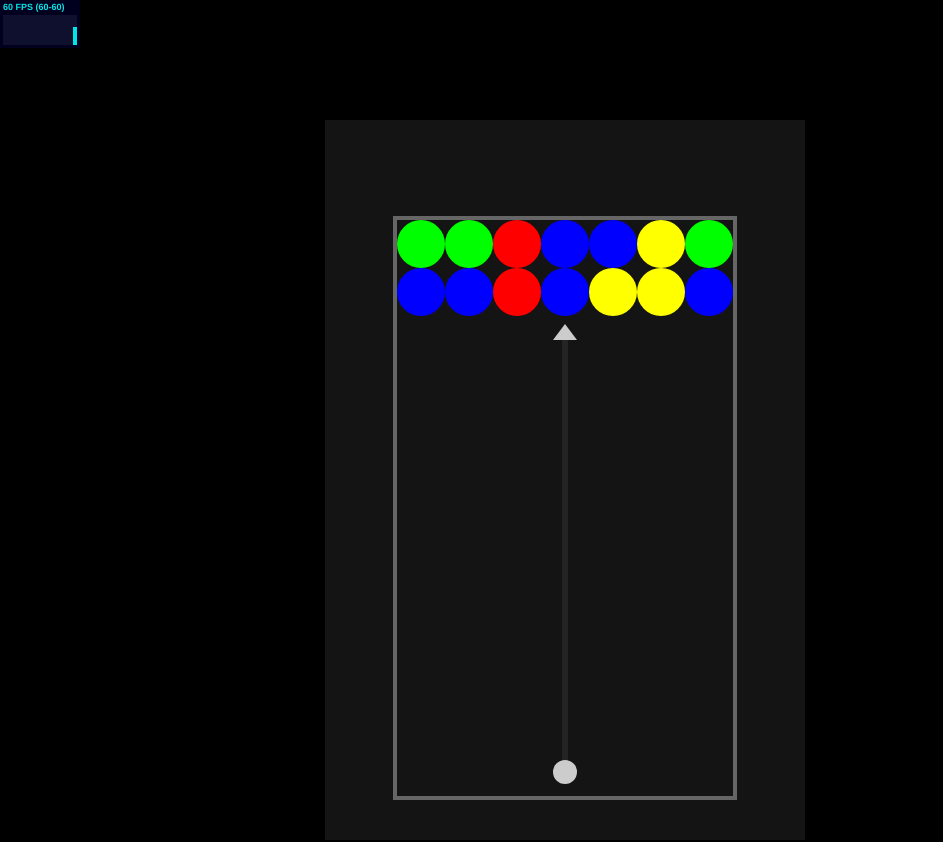
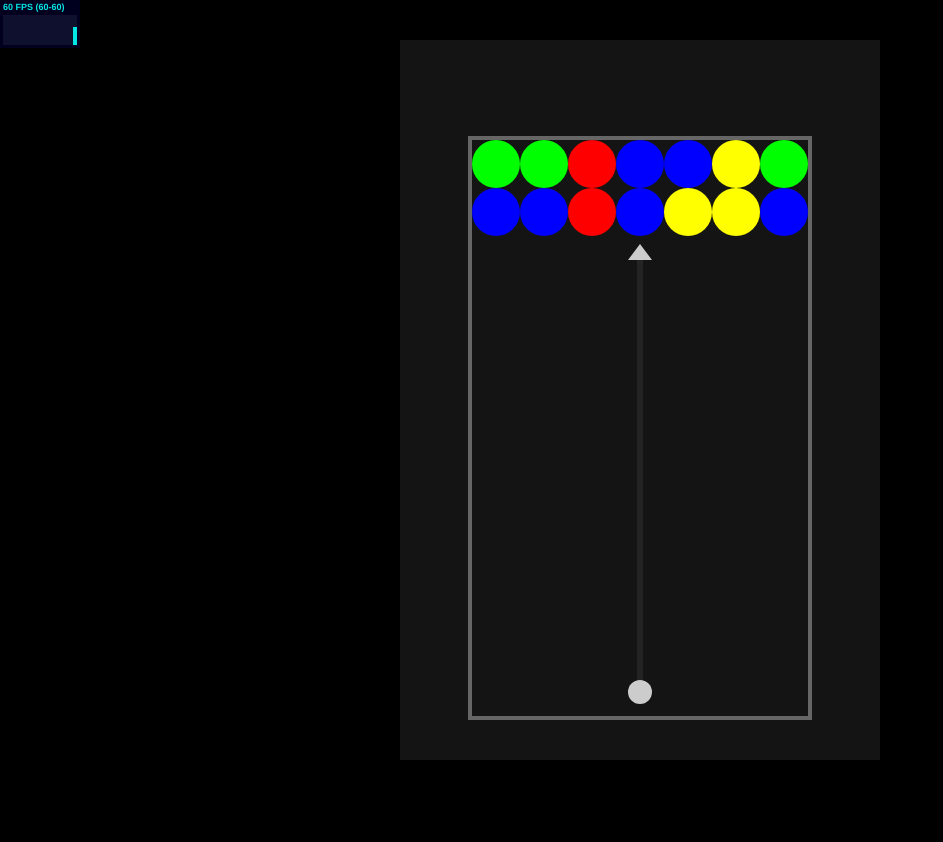
Before and after one commit to jordanranson-archive/PuzzleGame, a plain HTML site: page index.html in a window 1280 px wide. Shown: the whole page, without its empty margins (0-943 px from the left). After the commit the page ends 800 px from the top, so only its background shows below. Drawn offline with Linux system fonts and the light colour scheme.

Commit message:
Centered canvas in html doc

```diff
--- a/index.html
+++ b/index.html
@@ -43,8 +43,15 @@
 			font-size: 8pt;
 			font-family: sans-serif;
 			padding: 0;
-			margin: 120px 0 0 325px;
 		}
+        canvas {
+            position: absolute;
+            left: 50%;
+            top: 50%;
+            width: 480px;
+            height: 720px;
+            margin: -360px 0 0 -240px;
+        }
 	</style>
 </head>
 <body>
```
